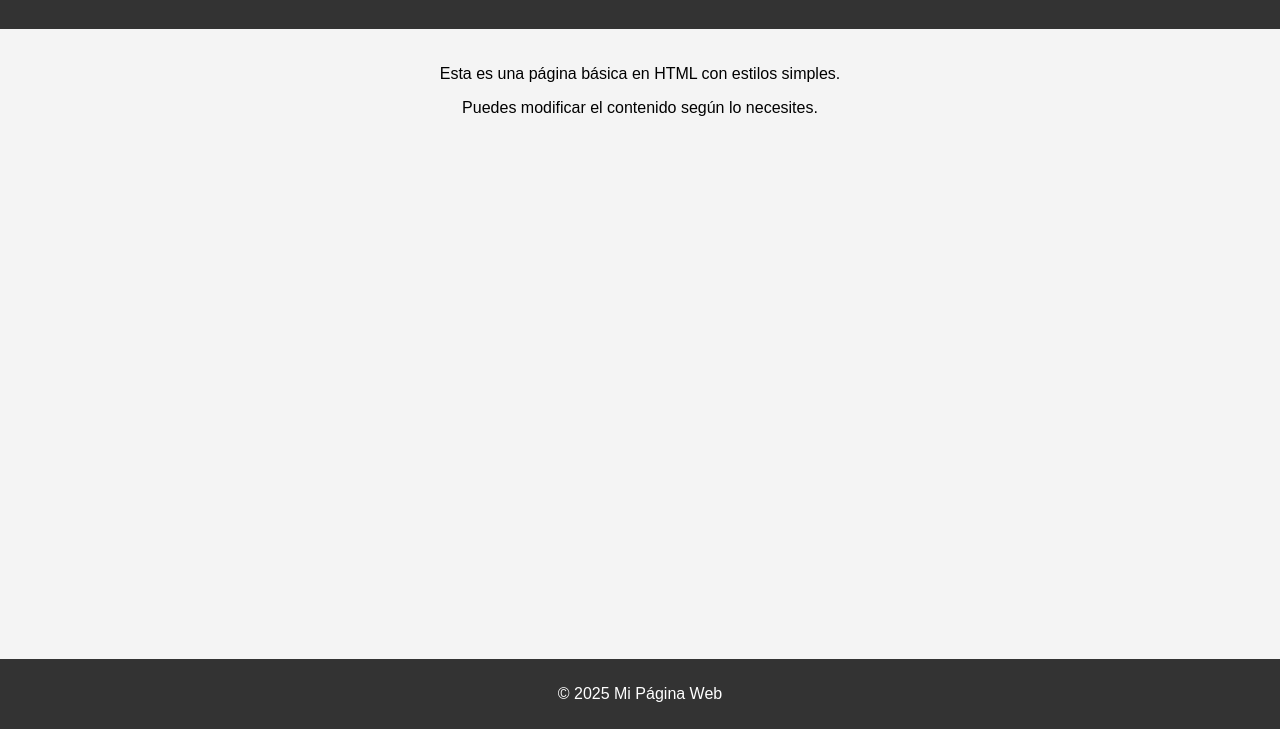
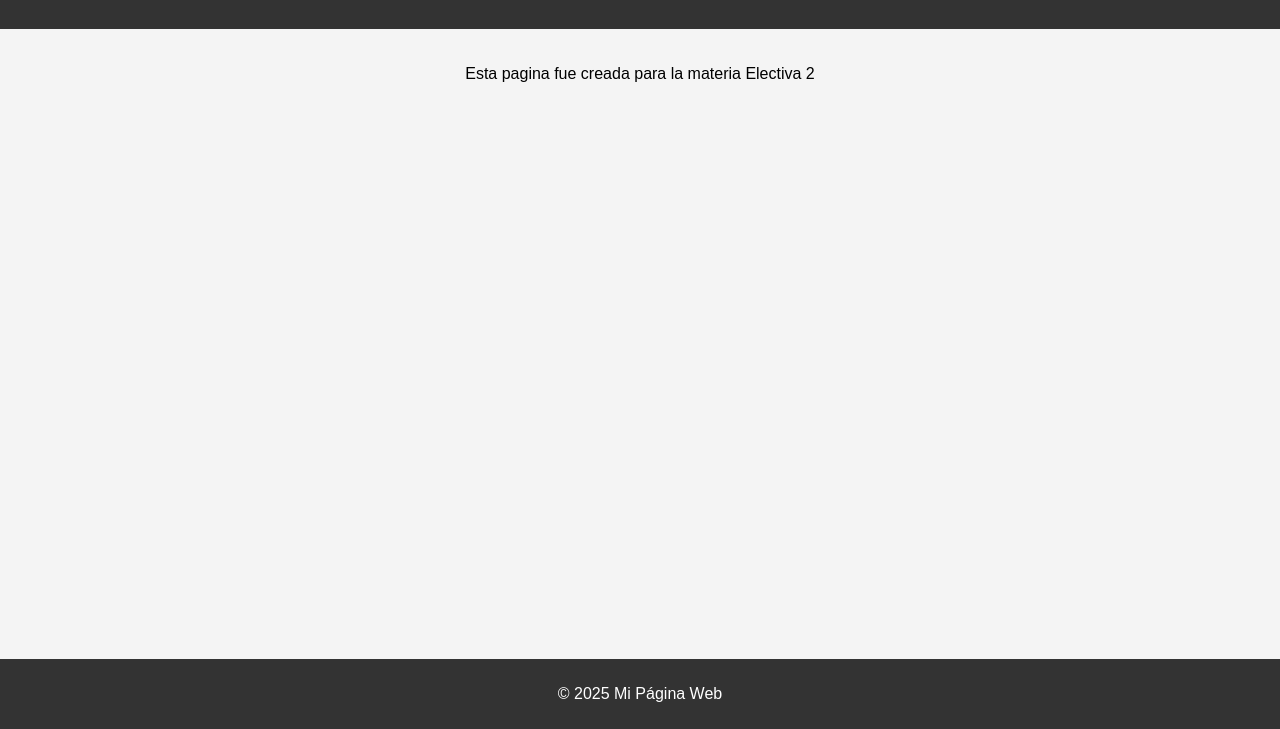
Before and after one commit to fcordero29/Webpage, a plain HTML site: page index.html in a window 1280 px wide. Shown: the part 71-800 px from the top of the page. Drawn offline with Linux system fonts and the light colour scheme.

Commit message:
Update index.html

```diff
--- a/index.html
+++ b/index.html
@@ -35,8 +35,8 @@
         <h1>Bienvenido a mi Página</h1>
     </header>
     <main>
-        <p>Esta es una página básica en HTML con estilos simples.</p>
-        <p>Puedes modificar el contenido según lo necesites.</p>
+        <p>Esta pagina fue creada para la materia Electiva 2 </p>
+
     </main>
     <footer>
         <p>&copy; 2025 Mi Página Web</p>
```
